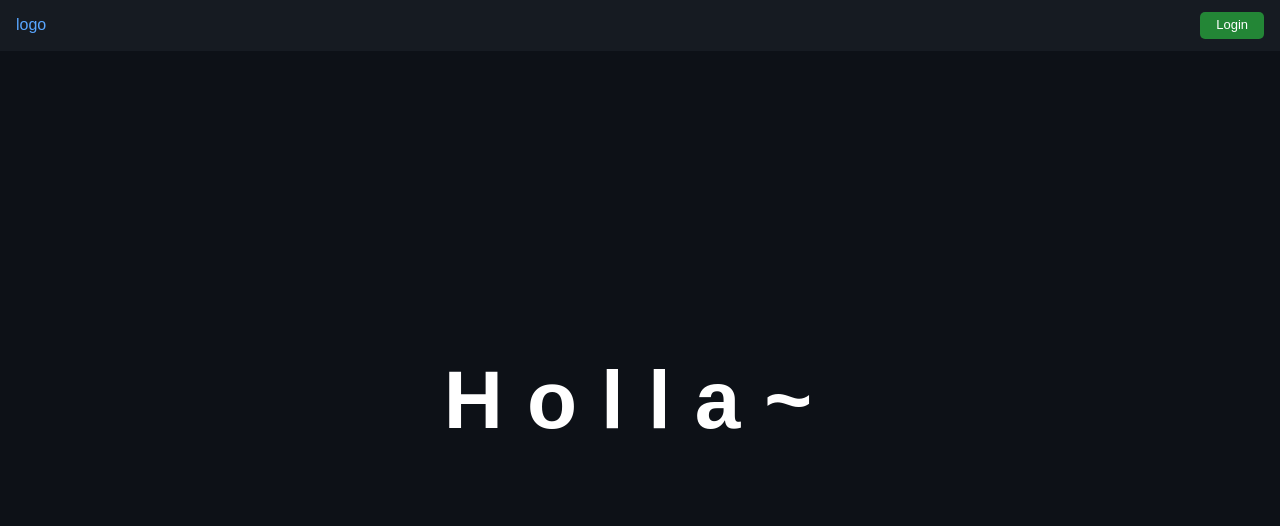
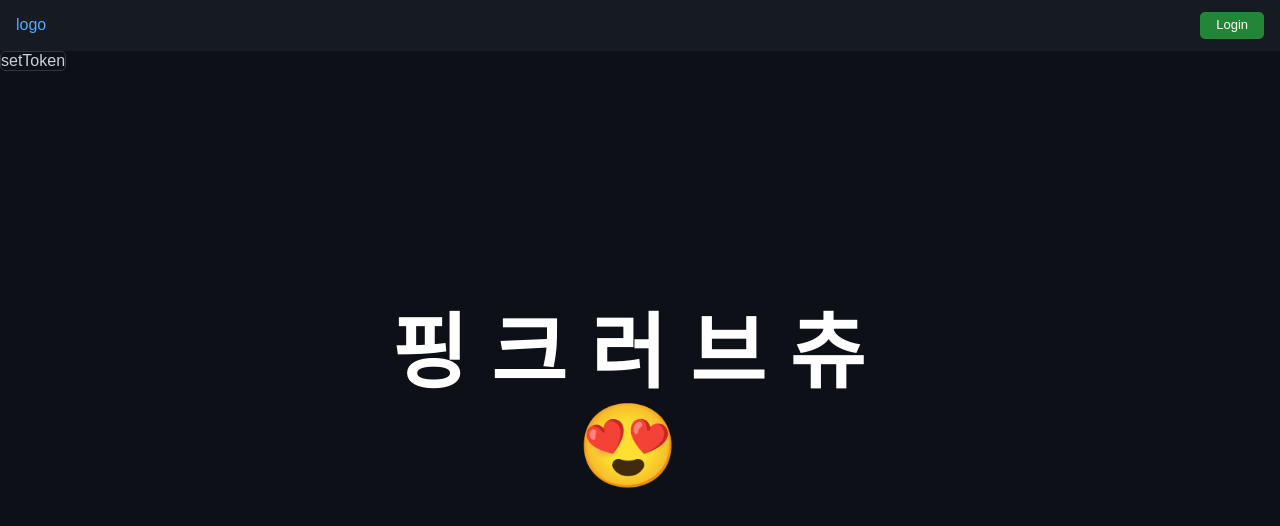
Before and after one commit to beom220/table, a React (Create React App) app in the folder client/: page / in a window 1280 px wide. Shown: the top 526 px of the page. Built offline with nearby package versions, Linux system fonts and the light colour scheme; the HTML template or start-up script is replaced by a standard one; a web font is replaced by a local one.

Commit message:
[ test ] getSessionData

```diff
--- a/client/src/App.js
+++ b/client/src/App.js
@@ -8,10 +8,41 @@ import {useDispatch, useSelector} from "react-redux";
 import {logoutFailure, logoutReqAction, logoutSuccess} from "./reducer/member";
 import axios from "axios";
 import MyPageContainer from "./containers/Mypage";
-
+import Test from "./create";
 
 export default function App() {
     const {loginSuccess} = useSelector(state => state.member);
+
+    // 세션정보 받음 TODO 세션스토리지 리덕스 연계
+    const setToken = async () => {
+        try {
+            const res = await axios.get('/member');
+            const { success , session } = res.data;
+            if(!success){
+                console.log('no user')
+                console.log('session', session)
+                // return null;
+            }
+            console.log('session');
+            console.log(session);
+            console.log('passport len', !session.passport? session.passport : 'none')
+            console.log('---cookie---');
+            console.log(session.cookie);
+            console.log('passport');
+            console.log(session.passport);
+            if(!session.passport){
+                console.log('nope user')
+            }
+            if(session.passport){
+                console.log('session success~~~')
+                sessionStorage.setItem('key', session.passport.user)
+            }
+
+        } catch (err) {
+            console.error(err);
+        }
+    }
+
 
     return (
         <div className="app">
@@ -23,12 +54,14 @@ export default function App() {
                     <Utils/>
                 </header>
                 <Routes>
+                    {/*<Route path="/test" element={<Test isLogin={loginSuccess}/>}/>*/}
                     <Route path="/mypage" element={<MyPageContainer isLogin={loginSuccess}/>}/>
                     <Route path="/login" element={<LoginContainer isLogin={loginSuccess}/>}/>
                     <Route path="/register" element={<Register isLogin={loginSuccess}/>}/>
                     <Route path="/" exact element={<Main isLogin={loginSuccess}/>}/>
                     <Route path="*" element={<NotFound/>}/>
                 </Routes>
+                <button type='button' onClick={setToken}>setToken</button>
             </BrowserRouter>
         </div>
     )
--- a/client/src/Main.js
+++ b/client/src/Main.js
@@ -1,7 +1,7 @@
 export default function Main(props) {
     return (
         <div className="login-form">
-            <h2 style={{color:"white", fontSize:'82px', textAlign:'center', letterSpacing:'24px'}}>Holla~</h2>
+            <h2 style={{color:"white", fontSize:'82px', textAlign:'center', letterSpacing:'24px'}}>핑크러브츄😍</h2>
         </div>
     );
 
--- a/client/src/components/Login.js
+++ b/client/src/components/Login.js
@@ -50,7 +50,6 @@ export default function Login({loginReq, login, loginFailed, loading, isLogin})
         loginReq();
         if (!formCheck()) return loginFailed();
 
-
         try {
             const res = await axios.post('/member/login', inputs)
             const {success} = res.data;
@@ -61,6 +60,7 @@ export default function Login({loginReq, login, loginFailed, loading, isLogin})
             }
 
             const {user} = res.data;
+            console.log(user);
             login(user);
             return navigate('/');
         } catch (err) {
```
Also changed, not shown: client/src/reducer/counter.js (deleted), 2 other files (tests, documents, lock files or other folders).
